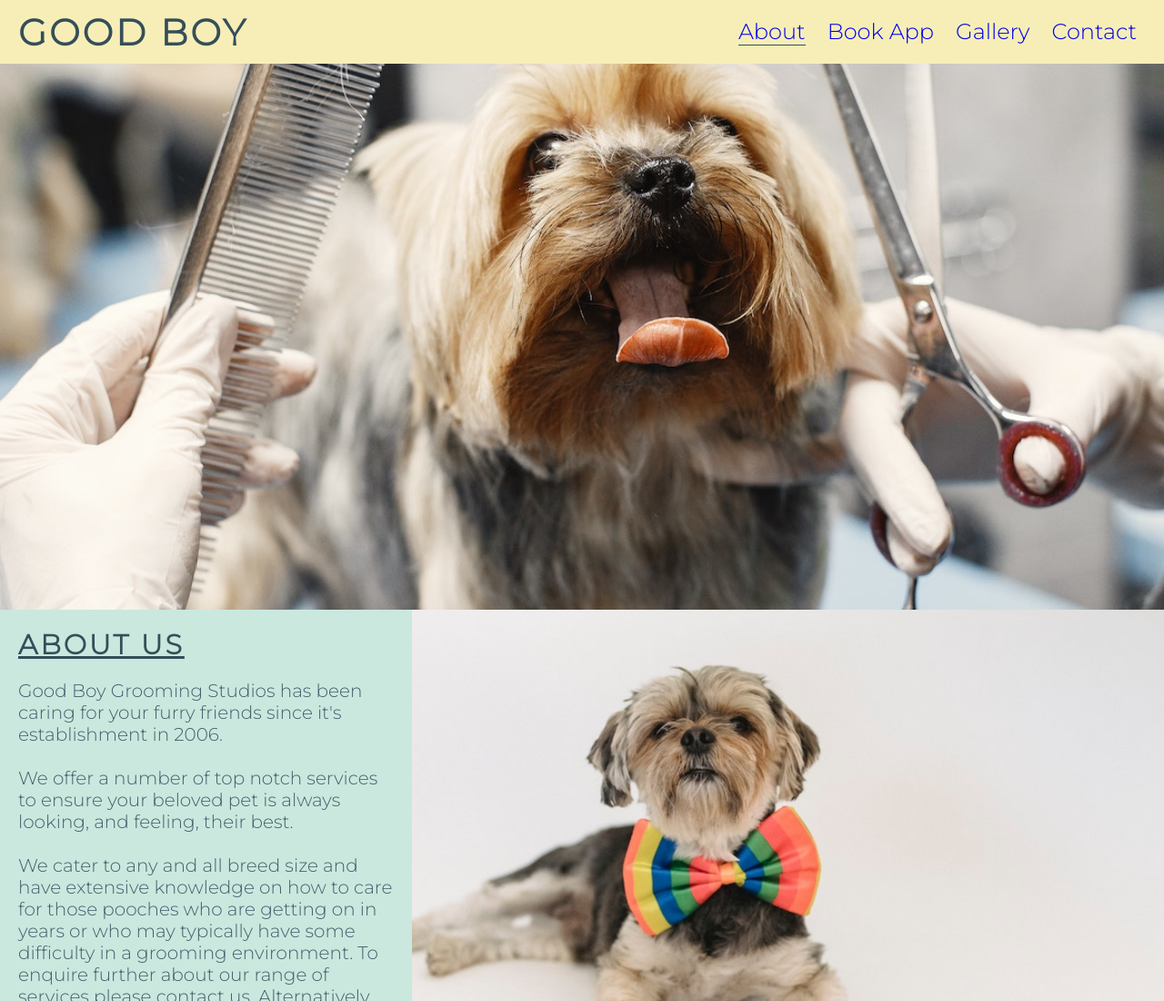
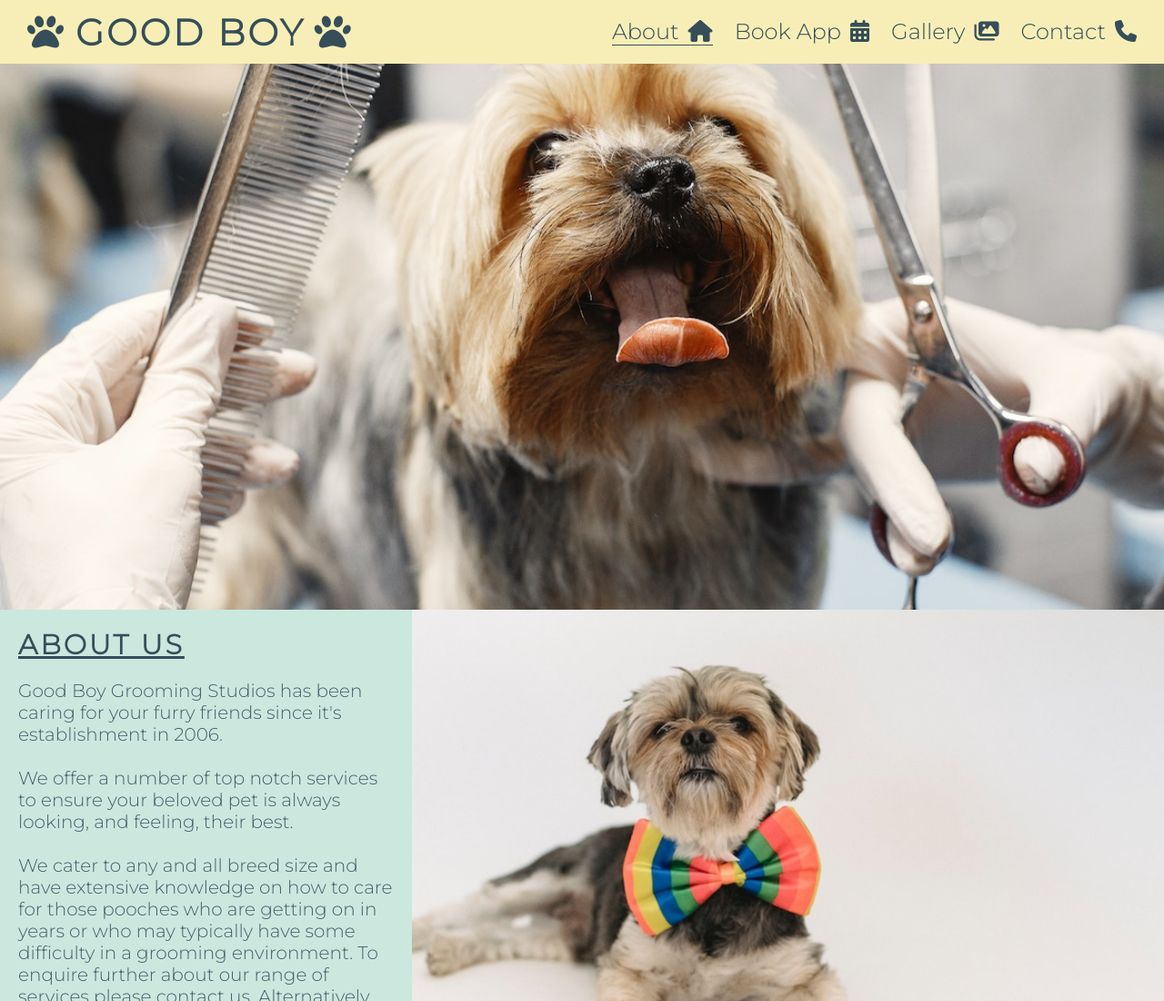
Before and after one commit to HarJayne/good-boy-grooming, a plain HTML site: page index.html in a window 1280 px wide. Shown: the top 1100 px of the page at 91% size. Drawn offline with Linux system fonts and the light colour scheme.

Commit message:
Add icons to logo and nav bar

```diff
--- a/assets/css/style.css
+++ b/assets/css/style.css
@@ -19,16 +19,20 @@ h1, h2{
     color: #354e59;
 }
 #logo{
-
     font-size: 250%;
     padding-left: 20px;
+}
+#logo i{
+    padding: 10px;
 }
 .navbar{
     background-color: #f7eeb7;
     display: flex;
     align-items: center;
-
-
+}
+.navbar ul{
+    margin-left: auto;
+    padding: 0 20px;
 }
 .navbar li{
     display: inline-flex;
@@ -38,12 +42,12 @@ h1, h2{
     color: #354e59;
     text-decoration: none;
 }
-.navbar ul{
-    margin-left: auto;
-    padding: 0 20px;
+.navbar i{
+    padding-left: 10px;
 }
 .navbar a{
     text-decoration: none;
+    color: inherit;
 }
 .menu a:hover{
     color: #354e59;
--- a/index.html
+++ b/index.html
@@ -17,20 +17,20 @@
     <header>
         <nav class="navbar">
         <a href="index.html">
-            <h1 id="logo">Good Boy</h1>
+            <h1 id="logo"><i class="fas fa-paw"></i>Good Boy<i class="fas fa-paw"></i></h1>
         </a>
             <ul class="menu">
                 <li>
-                    <a class="active" href="index.html">About</a>
+                    <a class="active" href="index.html">About<i class="fas fa-home"></i></a>
                 </li>
                 <li>
-                    <a href="#">Book App</a>
+                    <a href="#">Book App<i class="fas fa-calendar-alt"></i></a>
                 </li>
                 <li>
-                    <a href="#">Gallery</a>
+                    <a href="#">Gallery<i class="fas fa-images"></i></a>
                 </li>
                 <li>
-                    <a href="#">Contact</a>
+                    <a href="#">Contact<i class="fas fa-phone"></i></a>
                 </li>
             </ul>
         </nav>
```
